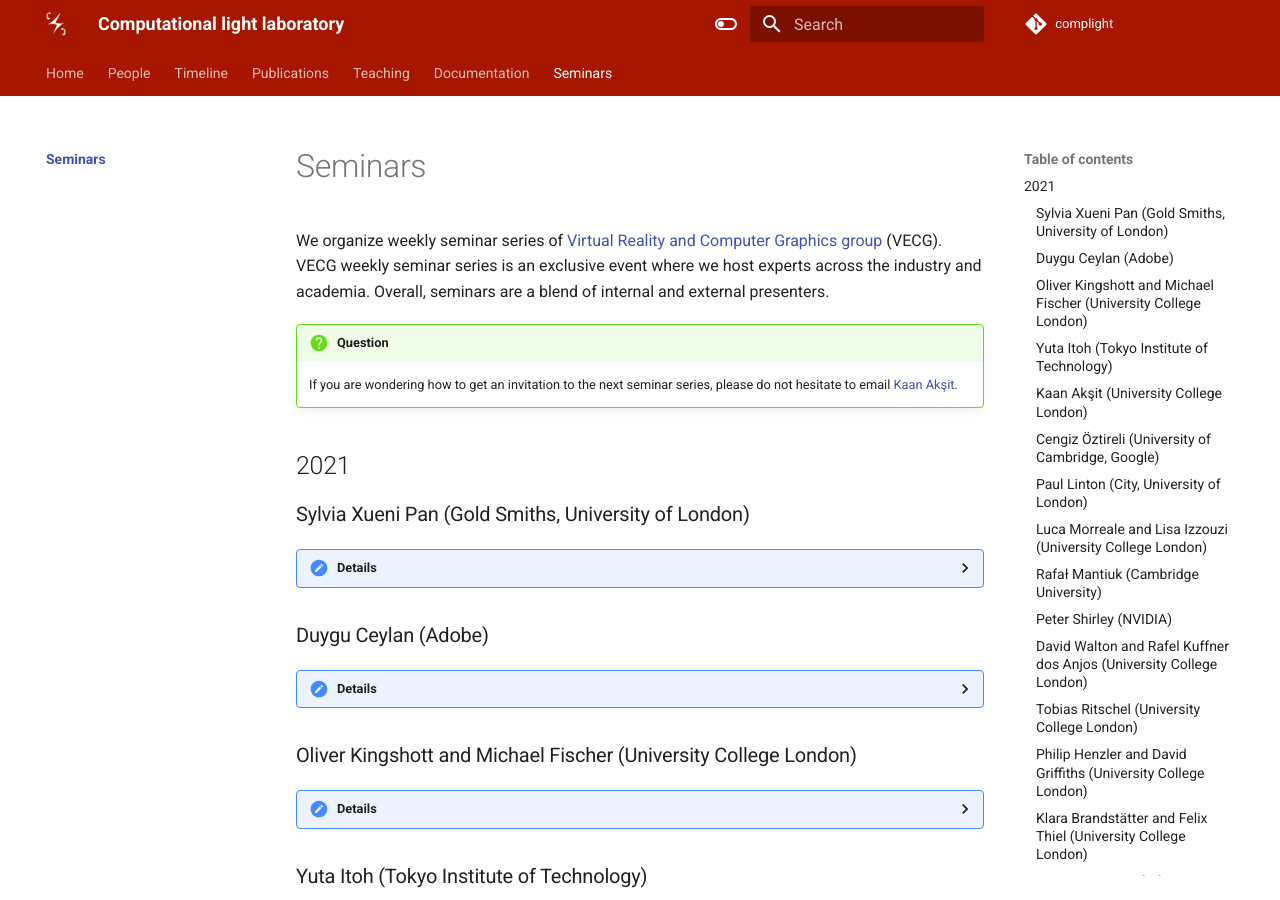
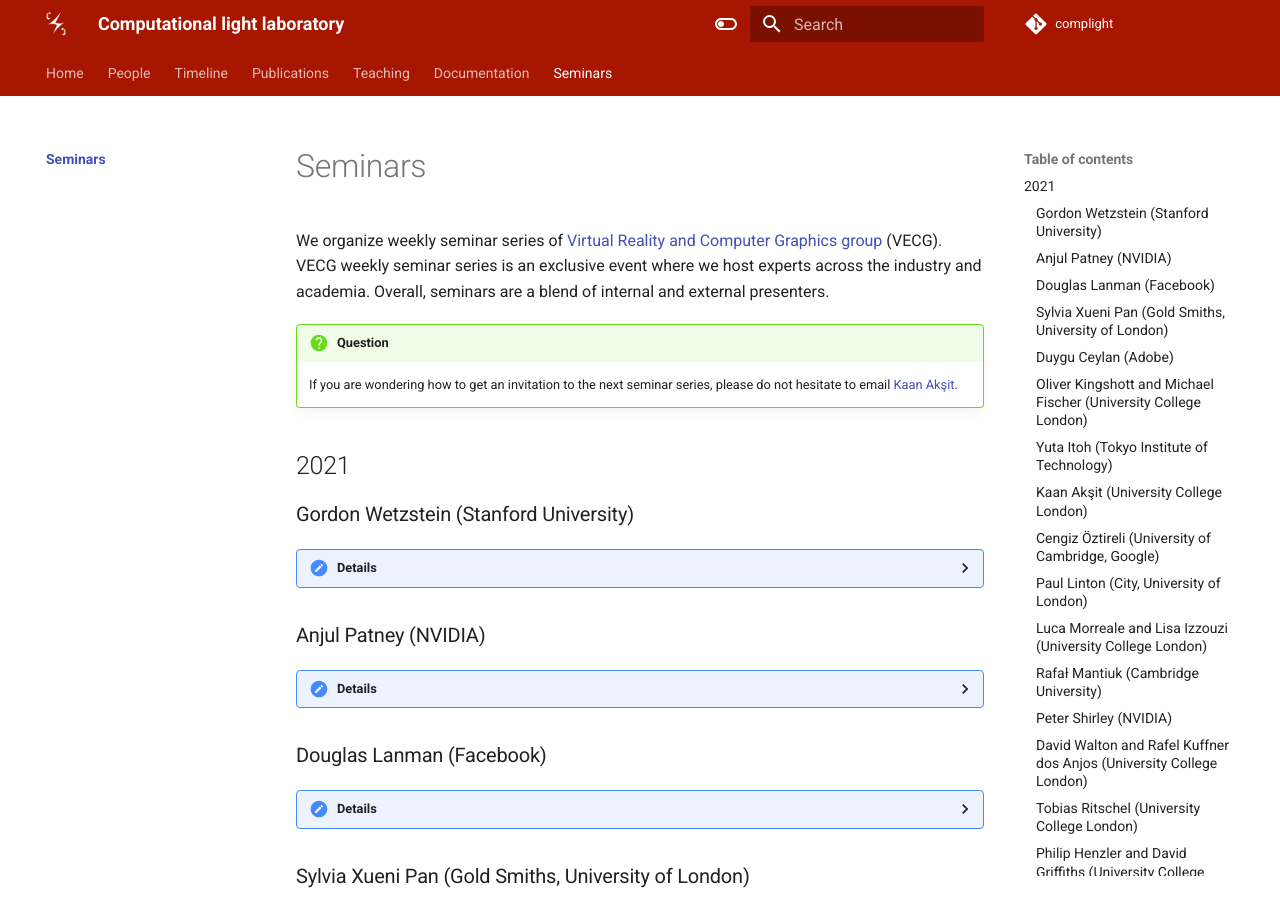
Before and after one commit to complight/complight.github.io, an MkDocs documentation site: the page built from docs/seminars/index.md, in a window 1280 px wide and 900 px high. Built offline with MkDocs 1.6.1 and Material for MkDocs 9.7.7, drawn with Linux system fonts in a browser that asks for light colours.

Commit message:
Some more updates in structe and seminars.

```diff
--- a/docs/seminars/index.md
+++ b/docs/seminars/index.md
@@ -7,6 +7,43 @@ Overall, seminars are a blend of internal and external presenters.
     If you are wondering how to get an invitation to the next seminar series, please do not hesitate to email [Kaan Akşit](mailto:k.aksit@ucl.ac.uk).
 
 ## 2021
+
+
+### Gordon Wetzstein (Stanford University)
+??? Details
+    **Date:**
+    29th September 2021
+
+    **Presenters:** [Gordon Wetzstein](https://stanford.edu/~gordonwz/), Associate Professor at Stanford University
+
+    **Title:** Towards Neural Signal Processing and Imaging
+
+    **Watch:** [Recording (Password protected)](https://liveuclac-my.sharepoint.com/:v:/g/personal/ucackak_ucl_ac_uk/EcokYFA0A65BsQRC_AKQ_2EBWDa7Jkphm_d1ISDKAvyCXw?e=vFNpJl)
+
+
+### Anjul Patney (NVIDIA)
+??? Details
+    **Date:**
+    22nd September 2021
+
+    **Presenters:** [Anjul Patney](https://anjulpatney.com/), Principal Scientist at NVIDIA
+
+    **Title:** Peripheral Perception & Pixels
+
+    **Watch:** [Recording (Password protected)](https://liveuclac-my.sharepoint.com/:v:/g/personal/ucackak_ucl_ac_uk/EZKlgCP8Z2FLt_ct1iG0ilIB_kWrPaAcDusG-KdXo6HCnA?e=YnwfDo)
+
+
+### Douglas Lanman (Facebook)
+??? Details
+    **Date:**
+    15th September 2021
+
+    **Presenters:** [Douglas Lanman](https://alumni.media.mit.edu/~dlanman/), Director of Display Systems Research at Facebook Reality Labs, Affiliate Instructor at University of Washington
+
+    **Title:** How to Pass the Visual Turing Test with AR/VR Displays
+
+    **Watch:** [Recording (Password protected)](https://liveuclac-my.sharepoint.com/:v:/g/personal/ucackak_ucl_ac_uk/Ed0LTDZoxZ5Ar1B-EAksycgBLrMVSyGXLlhtGu9YFEYFOA?e=XVOyZh)
+
 
 ### Sylvia Xueni Pan (Gold Smiths, University of London)
 ??? Details
@@ -18,7 +55,6 @@ Overall, seminars are a blend of internal and external presenters.
     **Title:** Virtual Social Interaction in VR
 
     **Watch:** [Recording (Password protected)](https://liveuclac-my.sharepoint.com/:v:/g/personal/ucackak_ucl_ac_uk/ETE1DpOkDHtGvvDGMFT8FFEBCbMhn5XxAREbfHzykz_zFQ?e=FyMlXH)
-
 
 
 ### Duygu Ceylan (Adobe)
```
